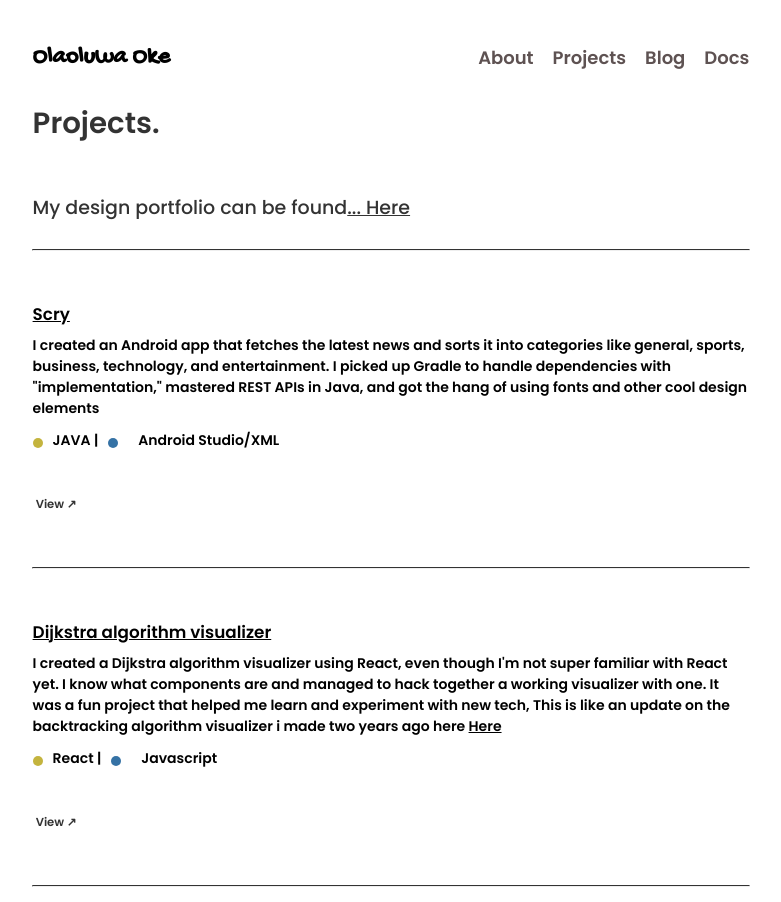
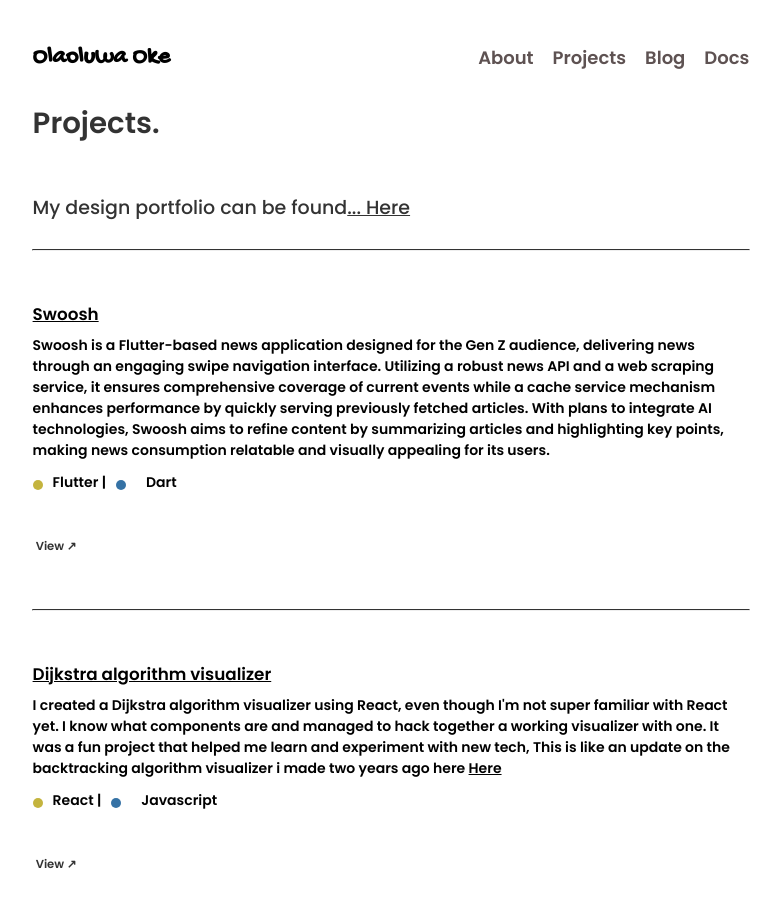
Before and after one commit to Olaisheretolearn/myportfolio, a plain HTML site: page projects.html in a window 1280 px wide. Shown: the top 902 px of the page, without its empty margins (249-1030 px from the left). Drawn offline with Linux system fonts and the light colour scheme.

Commit message:
added stuiffs

```diff
--- a/projects.html
+++ b/projects.html
@@ -52,19 +52,16 @@
             <hr>
 
             <div class="project">
-                <h4>Scry</h4>
-                <p>I created an Android app that fetches the latest news and sorts it into
-                    categories like general, sports, business, technology, and entertainment.
-                    I picked up Gradle to handle dependencies with "implementation," mastered REST APIs
-                    in Java, and got the hang of using fonts and other cool design elements </p>
+                <h4>Swoosh</h4>
+                <p>Swoosh is a Flutter-based news application designed for the Gen Z audience, delivering news through an engaging swipe navigation interface. Utilizing a robust news API and a web scraping service, it ensures comprehensive coverage of current events while a cache service mechanism enhances performance by quickly serving previously fetched articles. With plans to integrate AI technologies, Swoosh aims to refine content by summarizing articles and highlighting key points, making news consumption relatable and visually appealing for its users.</p>
                 <p></p>
                 <div class="languages">
                     <div class="yellow-dot"></div>
-                    <p>JAVA | <div class="blue-dot"></div></p>
-                    <p>Android Studio/XML</p>
+                    <p>Flutter | <div class="blue-dot"></div></p>
+                    <p>Dart</p>
                 </div>
                 <div class="view">
-                    <h5><a href="https://github.com/Olaisheretolearn/scry">View  ↗</a></h5>
+                    <h5><a href="hhttps://github.com/Olaisheretolearn/swoosh/">View  ↗</a></h5>
                 </div>
             </div>
 
```
